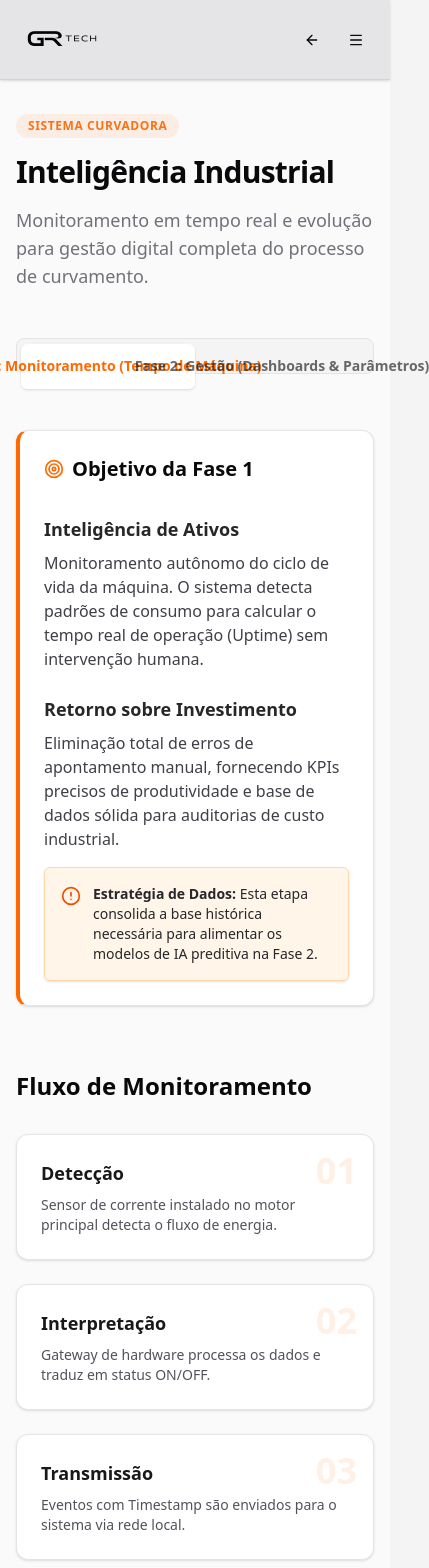
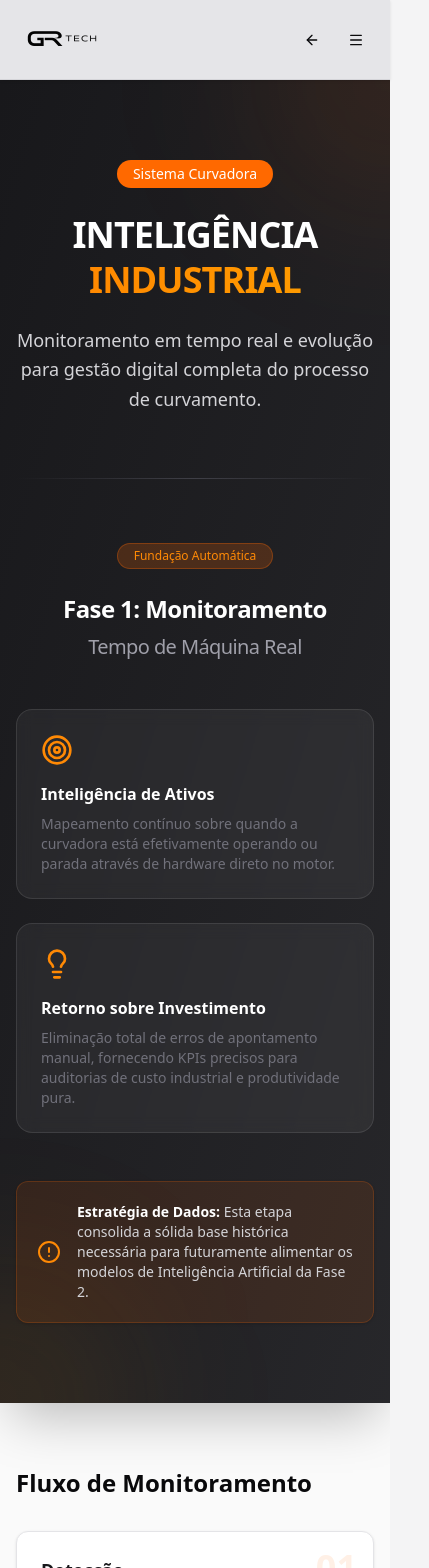
Before and after one commit to rennerculturabuilder-netizen/sistemas-sertub, a Next.js app: page /sistema-curvadora in a window 390 px wide. Shown: the top 1568 px of the page, 429 px wide, since content can reach past the window. Built offline with nearby package versions, Linux system fonts and the light colour scheme.

Commit message:
Update sistema-curvadora page

```diff
--- a/src/app/sistema-curvadora/page.tsx
+++ b/src/app/sistema-curvadora/page.tsx
@@ -12,7 +12,7 @@ import {
     AccordionItem,
     AccordionTrigger,
 } from "@/components/ui/accordion";
-import { Tabs, TabsContent, TabsList, TabsTrigger } from "@/components/ui/tabs";
+
 import { Badge } from "@/components/ui/badge";
 import { motion } from "framer-motion";
 import {
@@ -38,60 +38,58 @@ export default function SistemaCurvadoraPage() {
         <main className="min-h-screen bg-zinc-50 pb-20 font-sans">
             <Navbar />
 
-            <div className="container mx-auto px-4 mt-8 md:mt-16 max-w-6xl">
-                <SectionHeader
-                    badge="Sistema Curvadora"
-                    title="Inteligência Industrial"
-                    subtitle="Monitoramento em tempo real e evolução para gestão digital completa do processo de curvamento."
-                />
-
-                <Tabs defaultValue="fase1" className="w-full mt-12">
-                    <TabsList className="grid w-full grid-cols-2 max-w-2xl mx-auto mb-12 bg-zinc-100 p-1 border border-zinc-200">
-                        <TabsTrigger value="fase1" className="data-[state=active]:bg-white data-[state=active]:text-orange-500 data-[state=active]:shadow-sm font-bold py-3 transition-all">
-                            Fase 1: Monitoramento (Tempo de Máquina)
-                        </TabsTrigger>
-                        <TabsTrigger value="fase2" className="data-[state=active]:bg-white data-[state=active]:text-orange-500 data-[state=active]:shadow-sm font-bold py-3 transition-all">
-                            Fase 2: Gestão (Dashboards & Parâmetros)
-                        </TabsTrigger>
-                    </TabsList>
-
-                    {/* FASE 1 CONTENT */}
-                    <TabsContent value="fase1" className="space-y-16 outline-none">
+            <div className="container mx-auto px-4 max-w-6xl mt-0">
+                <div className="w-full flex flex-col gap-16">
+                    {/* FASE 1 CONTENT as HEADER */}
+                    <div className="space-y-16 outline-none">
                         <motion.section
                             initial={{ opacity: 0, y: 20 }}
                             animate={{ opacity: 1, y: 0 }}
                             transition={{ duration: 0.5 }}
+                            className="w-full relative"
                         >
-                            <Card className="border-l-4 border-l-orange-500 bg-white shadow-sm">
-                                <CardHeader>
-                                    <CardTitle className="flex items-center gap-2 text-xl">
-                                        <Target className="w-5 h-5 text-orange-500" />
-                                        Objetivo da Fase 1
-                                    </CardTitle>
-                                </CardHeader>
-                                <CardContent className="space-y-4">
-                                    <div className="grid md:grid-cols-2 gap-6">
-                                        <div>
-                                            <h4 className="font-semibold text-lg mb-2 text-zinc-800">Inteligência de Ativos</h4>
-                                            <p className="text-zinc-700">
-                                                Monitoramento autônomo do ciclo de vida da máquina. O sistema detecta padrões de consumo para calcular o tempo real de operação (Uptime) sem intervenção humana.
-                                            </p>
+                            {/* Break out of container by negative margins */}
+                            <div className="-mx-4 md:-mx-[calc(50vw-50%)] bg-gradient-to-br from-zinc-900 to-zinc-800 text-white relative overflow-hidden shadow-2xl py-20">
+                                <div className="absolute top-0 right-0 w-64 h-64 bg-orange-500/10 rounded-full blur-[80px] -translate-y-1/2 translate-x-1/2" />
+                                <div className="absolute bottom-0 left-0 w-64 h-64 bg-amber-500/10 rounded-full blur-[80px] translate-y-1/2 -translate-x-1/2" />
+
+                                <div className="container mx-auto px-4 max-w-4xl relative z-10 flex flex-col items-center justify-center text-center">
+                                    <Badge className="bg-orange-500 hover:bg-orange-600 mb-6 text-white border-none px-4 py-1 text-sm">Sistema Curvadora</Badge>
+                                    <h1 className="text-4xl md:text-6xl font-extrabold mb-6 uppercase tracking-tight text-white leading-tight">
+                                        Inteligência <span className="text-transparent bg-clip-text bg-gradient-to-r from-orange-400 to-amber-500">Industrial</span>
+                                    </h1>
+                                    <p className="text-zinc-300 text-lg md:text-xl mb-16 max-w-3xl leading-relaxed">
+                                        Monitoramento em tempo real e evolução para gestão digital completa do processo de curvamento.
+                                    </p>
+
+                                    {/* Divider */}
+                                    <div className="w-full h-px bg-gradient-to-r from-transparent via-zinc-700 to-transparent mb-16" />
+
+                                    <Badge className="bg-orange-500/20 text-orange-400 mb-6 border border-orange-500/30 px-4 py-1">Fundação Automática</Badge>
+                                    <h2 className="text-2xl md:text-4xl font-bold mb-6 tracking-tight">
+                                        Fase 1: Monitoramento <br /><span className="text-zinc-400 text-xl font-normal mt-2 block">Tempo de Máquina Real</span>
+                                    </h2>
+                                    <div className="grid grid-cols-1 md:grid-cols-2 gap-6 mb-8 text-left w-full mt-6">
+                                        <div className="bg-white/5 border border-white/10 p-6 rounded-2xl backdrop-blur-sm">
+                                            <Target className="w-8 h-8 text-orange-400 mb-4" />
+                                            <h4 className="font-bold mb-2">Inteligência de Ativos</h4>
+                                            <p className="text-sm text-zinc-500">Mapeamento contínuo sobre quando a curvadora está efetivamente operando ou parada através de hardware direto no motor.</p>
                                         </div>
-                                        <div>
-                                            <h4 className="font-semibold text-lg mb-2 text-zinc-800">Retorno sobre Investimento</h4>
-                                            <p className="text-zinc-700">
-                                                Eliminação total de erros de apontamento manual, fornecendo KPIs precisos de produtividade e base de dados sólida para auditorias de custo industrial.
-                                            </p>
+                                        <div className="bg-white/5 border border-white/10 p-6 rounded-2xl backdrop-blur-sm">
+                                            <Lightbulb className="w-8 h-8 text-orange-400 mb-4" />
+                                            <h4 className="font-bold mb-2">Retorno sobre Investimento</h4>
+                                            <p className="text-sm text-zinc-500">Eliminação total de erros de apontamento manual, fornecendo KPIs precisos para auditorias de custo industrial e produtividade pura.</p>
                                         </div>
                                     </div>
-                                    <div className="bg-orange-100/50 border border-orange-200 rounded-md p-4 text-sm flex gap-3 items-start mt-4 shadow-sm">
-                                        <AlertCircle className="w-5 h-5 text-orange-600 shrink-0 mt-0.5" />
-                                        <div className="text-zinc-800">
-                                            <strong className="font-bold">Estratégia de Dados:</strong> Esta etapa consolida a base histórica necessária para alimentar os modelos de IA preditiva na Fase 2.
+
+                                    <div className="bg-orange-500/10 border border-orange-500/20 rounded-xl p-5 text-sm flex gap-4 items-center mt-4 shadow-sm w-full text-left">
+                                        <AlertCircle className="w-6 h-6 text-orange-400 shrink-0" />
+                                        <div className="text-zinc-300">
+                                            <strong className="font-bold text-white">Estratégia de Dados:</strong> Esta etapa consolida a sólida base histórica necessária para futuramente alimentar os modelos de Inteligência Artificial da Fase 2.
                                         </div>
                                     </div>
-                                </CardContent>
-                            </Card>
+                                </div>
+                            </div>
                         </motion.section>
 
                         <section>
@@ -141,19 +139,22 @@ export default function SistemaCurvadoraPage() {
                             </div>
                         </section>
 
-                        <section className="mt-20 pt-16 border-t border-zinc-200">
-                            <div className="bg-gradient-to-br from-zinc-900 to-zinc-800 rounded-3xl p-8 md:p-12 text-white relative overflow-hidden shadow-2xl">
+                        <section className="mt-20 border-t border-zinc-200">
+                            {/* Break out of container by negative margins */}
+                            <div className="-mx-4 md:-mx-[calc(50vw-50%)] bg-gradient-to-br from-zinc-900 to-zinc-800 text-white relative overflow-hidden shadow-2xl py-16">
                                 <div className="absolute top-0 right-0 w-64 h-64 bg-orange-500/10 rounded-full blur-[80px] -translate-y-1/2 translate-x-1/2" />
                                 <div className="absolute bottom-0 left-0 w-64 h-64 bg-amber-500/10 rounded-full blur-[80px] translate-y-1/2 -translate-x-1/2" />
 
-                                <div className="relative z-10">
-                                    <Badge className="bg-orange-500 hover:bg-orange-600 mb-6 text-white border-none px-4 py-1">Próximo Nível</Badge>
-                                    <h2 className="text-3xl md:text-5xl font-bold mb-6 uppercase tracking-tight">Fase 2: Gestão Inteligente <br /><span className="text-orange-400">e Dashboards Operacionais</span></h2>
-                                    <p className="text-zinc-400 text-lg mb-10 max-w-3xl leading-relaxed">
+                                <div className="container mx-auto px-4 max-w-4xl relative z-10 flex flex-col items-center justify-center text-center">
+                                    <Badge className="bg-orange-500/20 text-orange-400 mb-6 border border-orange-500/30 px-4 py-1">Próximo Nível</Badge>
+                                    <h2 className="text-2xl md:text-4xl font-bold mb-6 tracking-tight">
+                                        Fase 2: Gestão Inteligente <br /><span className="text-zinc-400 text-xl font-normal mt-2 block">e Dashboards Operacionais</span>
+                                    </h2>
+                                    <p className="text-zinc-300 text-lg md:text-xl mb-12 max-w-3xl leading-relaxed">
                                         Após consolidar o monitoramento automático, o sistema evolui para o controle total do processo. Digitalize o setup, reduza o refugo e transforme a experiência do operador em dados acionáveis.
                                     </p>
 
-                                    <div className="grid grid-cols-1 md:grid-cols-3 gap-6 mb-12">
+                                    <div className="grid grid-cols-1 md:grid-cols-3 gap-6 mb-12 text-left w-full mt-2">
                                         <div className="bg-white/5 border border-white/10 p-6 rounded-2xl backdrop-blur-sm">
                                             <Lightbulb className="w-8 h-8 text-orange-400 mb-4" />
                                             <h4 className="font-bold mb-2">Setup Digital</h4>
@@ -172,10 +173,8 @@ export default function SistemaCurvadoraPage() {
                                     </div>
 
                                     <Button className="bg-orange-500 hover:bg-orange-600 text-white font-bold h-12 px-8 rounded-full transition-all hover:scale-105 active:scale-95 group" onClick={() => {
-                                        const tabsList = document.querySelector('[role="tablist"]');
-                                        const fase2Btn = tabsList?.querySelector('[value="fase2"]') as HTMLButtonElement;
-                                        fase2Btn?.click();
-                                        window.scrollTo({ top: 0, behavior: 'smooth' });
+                                        const fase2Content = document.getElementById('fase2-content');
+                                        fase2Content?.scrollIntoView({ behavior: 'smooth', block: 'start' });
                                     }}>
                                         Explorar Fase 2
                                         <ArrowRight className="ml-2 w-5 h-5 group-hover:translate-x-1 transition-transform" />
@@ -183,10 +182,10 @@ export default function SistemaCurvadoraPage() {
                                 </div>
                             </div>
                         </section>
-                    </TabsContent>
+                    </div>
 
                     {/* FASE 2 CONTENT */}
-                    <TabsContent value="fase2" className="space-y-16 outline-none">
+                    <div id="fase2-content" className="space-y-16 outline-none">
                         <motion.section
                             initial={{ opacity: 0, y: 20 }}
                             animate={{ opacity: 1, y: 0 }}
@@ -308,8 +307,8 @@ export default function SistemaCurvadoraPage() {
                                 </div>
                             </div>
                         </section>
-                    </TabsContent>
-                </Tabs>
+                    </div>
+                </div>
 
                 {/* Checklist de Viabilidade */}
                 <section className="mt-20 mb-16">
```
